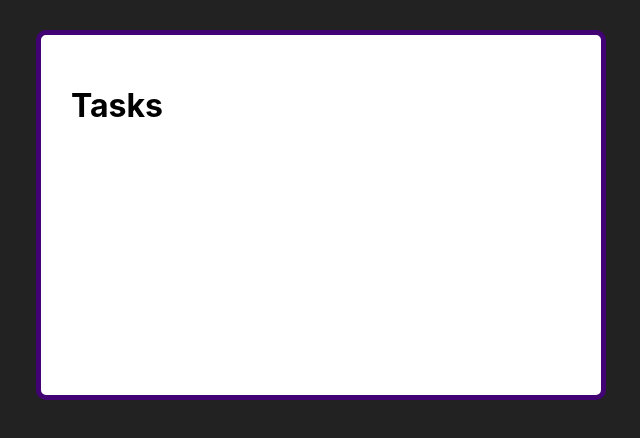
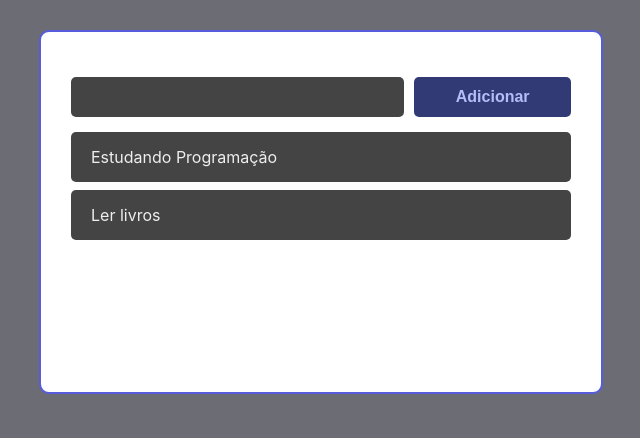
Before and after one commit to KaueB/Aprendendo-React-JS, a React (Create React App) app in the folder estudando react num video no yt/pratica-01/: page / in a window 1280 px wide. Shown: the top 438 px of the page, without its empty margins (319-959 px from the left). Built offline with nearby package versions, Linux system fonts and the light colour scheme.

Commit message:
segundo dia praticando react

```diff
--- a/estudando react num video no yt/pratica-01/src/App.css
+++ b/estudando react num video no yt/pratica-01/src/App.css
@@ -3,7 +3,7 @@
     margin: 30px auto;
     overflow: auto;
     min-height: 300px;
-    border: 5px solid rgb(65, 3, 116);
+    border: 2px solid #575CDE;
     border-radius: 10px;
     padding: 30px;
     background-color: white;
--- a/estudando react num video no yt/pratica-01/src/App.js
+++ b/estudando react num video no yt/pratica-01/src/App.jsx
@@ -1,6 +1,7 @@
 import React, {useState} from 'react';
 
 import Tasks from "./components/Tasks";
+import AddTask from "./components/AddTask"
 import './App.css';
 
 const App = () => {
@@ -19,14 +20,12 @@
     },
   ]);
 
-
-
-
   return (
   <>
 
     <div className="container">
-      <Tasks tasks={tasks}/>
+      <AddTask />
+      <Tasks tasks={tasks} />
     </div>
 
   </>
--- /dev/null
+++ b/estudando react num video no yt/pratica-01/src/components/AddTask.css
@@ -0,0 +1,21 @@
+.add-task-container {
+    margin: 15px 0;
+    width: 100%;
+    display: flex;
+}
+
+.add-task-input {
+    height: 40px;
+    padding: 0 10px;
+    border-radius: 5px;
+    border: none;
+    flex: 2;
+    background-color: #444;
+    color: #eee;
+    font-size: 16px;
+}
+
+.add-task-button-container {
+    margin-left: 10px;
+    flex: 1;
+}
--- /dev/null
+++ b/estudando react num video no yt/pratica-01/src/components/AddTask.jsx
@@ -0,0 +1,18 @@
+import React from 'react';
+
+import Button from "./Button";
+
+import "./AddTask.css";
+
+const AddTask = () => {
+    return (
+        <div className="add-task-container">
+            <input className="add-task-input" type="text" />
+            <div className="add-task-button-container">
+                <Button>Adicionar</Button>
+            </div>
+        </div>
+    );
+}
+
+export default AddTask;
--- /dev/null
+++ b/estudando react num video no yt/pratica-01/src/components/Button.css
@@ -0,0 +1,12 @@
+.button {
+    background-color: #323A75;
+    height: 40px;
+    padding: 0 10px;
+    border-radius: 5px;
+    width: 100%;
+    font-size: 16px;
+    color: #B5BCF7;
+    font-weight: bold;
+    cursor: pointer;
+    border: none;
+}
--- /dev/null
+++ b/estudando react num video no yt/pratica-01/src/components/Button.jsx
@@ -0,0 +1,13 @@
+import React from 'react';
+
+import "./Button.css"
+
+const Button = ({children, onClick}) => {
+    return (
+        <button onClick={onClick} className="button">
+            {children}
+        </button>
+    );
+}
+
+export default Button;
--- /dev/null
+++ b/estudando react num video no yt/pratica-01/src/components/Task.css
@@ -0,0 +1,10 @@
+.task-container {
+    background-color: #444;
+    margin: 8px 0;
+    padding: 15px 20px;
+    display: flex;
+    border-radius: 5px;
+    justify-content: space-between;
+    color: #eee;
+    align-items: center;
+}
--- /dev/null
+++ b/estudando react num video no yt/pratica-01/src/components/Task.jsx
@@ -0,0 +1,11 @@
+import React from 'react';
+
+import './Task.css';
+
+const Task = ({task}) => {
+    return <div className="task-container">
+        {task.title}
+    </div>
+};
+
+export default Task;
--- a/estudando react num video no yt/pratica-01/src/components/Tasks.js
+++ /dev/null
@@ -1,6 +0,0 @@
-import React from "react";
-
-const Tasks = () => {
-    return <h1>Tasks</h1>;
-};
-export default Tasks;
--- /dev/null
+++ b/estudando react num video no yt/pratica-01/src/components/Tasks.jsx
@@ -0,0 +1,14 @@
+import React from "react";
+
+import Task from "./Task"
+
+const Tasks = ({tasks}) => {
+    return (
+        <>
+            {tasks.map((task) => (
+            <Task task={task}/>
+            ))}
+        </>
+    )
+};
+export default Tasks;
--- a/estudando react num video no yt/pratica-01/src/index.css
+++ b/estudando react num video no yt/pratica-01/src/index.css
@@ -5,7 +5,7 @@
     sans-serif;
   -webkit-font-smoothing: antialiased;
   -moz-osx-font-smoothing: grayscale;
-  background-color: #222222;
+  background-color: #6C6D74;
 }
 
 code {
```
